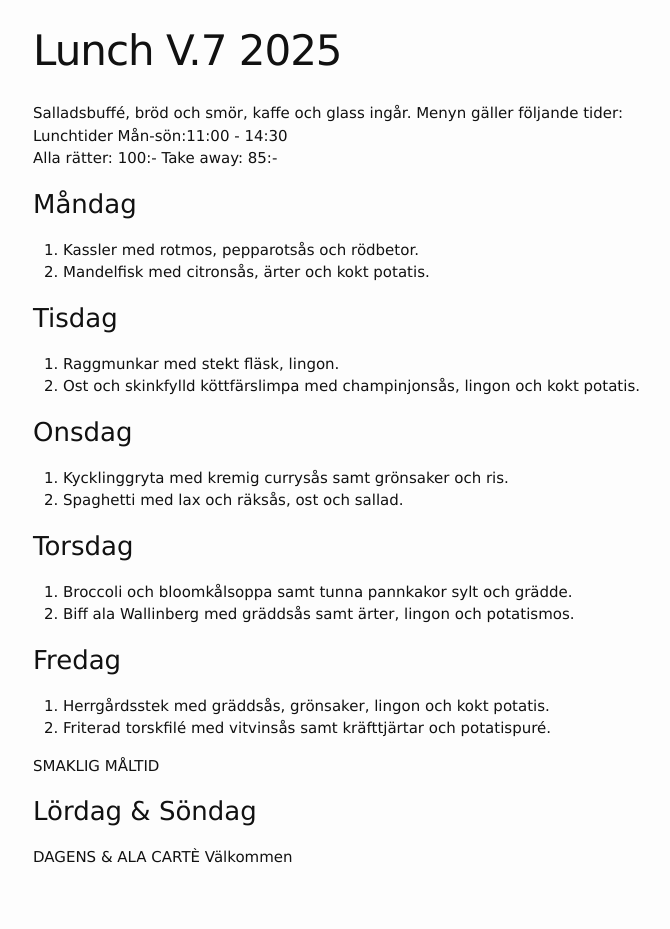
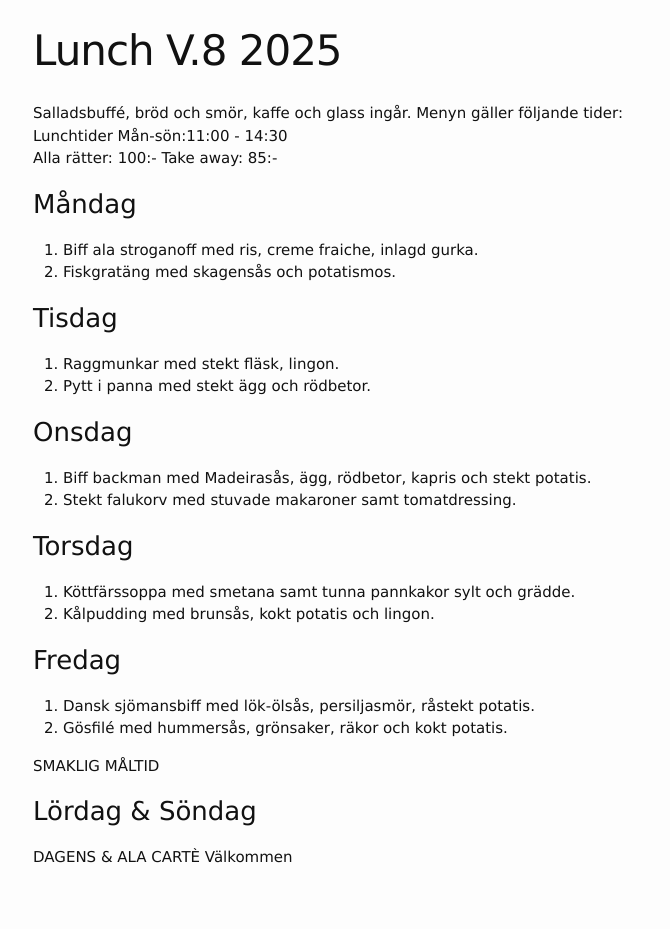
Before and after one commit to FarInn62/farinn62.github.io, a Jekyll site: the page built from lunch.md, in a window 1280 px wide. Shown: the whole page, without its empty margins (237-907 px from the left). Built offline with Jekyll 4.4.1, drawn with Linux system fonts in a browser that asks for light colours.

Commit message:
Update lunch.md

```diff
--- a/lunch.md
+++ b/lunch.md
@@ -1,6 +1,6 @@
 ---
 layout: foodmenu
-title: Lunch V.7 2025
+title: Lunch V.8 2025
 permalink: /lunch/
 published: true
 ---
@@ -11,28 +11,28 @@ Alla rätter: 100:- Take away: 85:-
 
 ### Måndag
 
-1. Kassler med rotmos, pepparotsås och rödbetor.
-2. Mandelfisk med citronsås, ärter och kokt potatis.
+1. Biff ala stroganoff med ris, creme fraiche, inlagd gurka.
+2. Fiskgratäng med skagensås och potatismos.
 
 ### Tisdag
 
 1. Raggmunkar med stekt fläsk, lingon.
-2. Ost och skinkfylld köttfärslimpa med champinjonsås, lingon och kokt potatis.
+2. Pytt i panna med stekt ägg och rödbetor.
 
 ### Onsdag
 
-1. Kycklinggryta med kremig currysås samt grönsaker och ris.
-2. Spaghetti med lax och räksås, ost och sallad.
+1. Biff backman med Madeirasås, ägg, rödbetor, kapris och stekt potatis.
+2. Stekt falukorv med stuvade makaroner samt tomatdressing.
 
 ### Torsdag
 
-1. Broccoli och bloomkålsoppa samt tunna pannkakor sylt och grädde.
-2. Biff ala Wallinberg med gräddsås samt ärter, lingon och potatismos.
+1. Köttfärssoppa med smetana samt tunna pannkakor sylt och grädde.
+2. Kålpudding med brunsås, kokt potatis och lingon.
 
 ### Fredag
 
-1. Herrgårdsstek med gräddsås, grönsaker, lingon och kokt potatis.
-2. Friterad torskfilé med vitvinsås samt kräfttjärtar och potatispuré.
+1. Dansk sjömansbiff med lök-ölsås, persiljasmör, råstekt potatis.
+2. Gösfilé med hummersås, grönsaker, räkor och kokt potatis.
 
 SMAKLIG MÅLTID
 ### Lördag & Söndag
```
